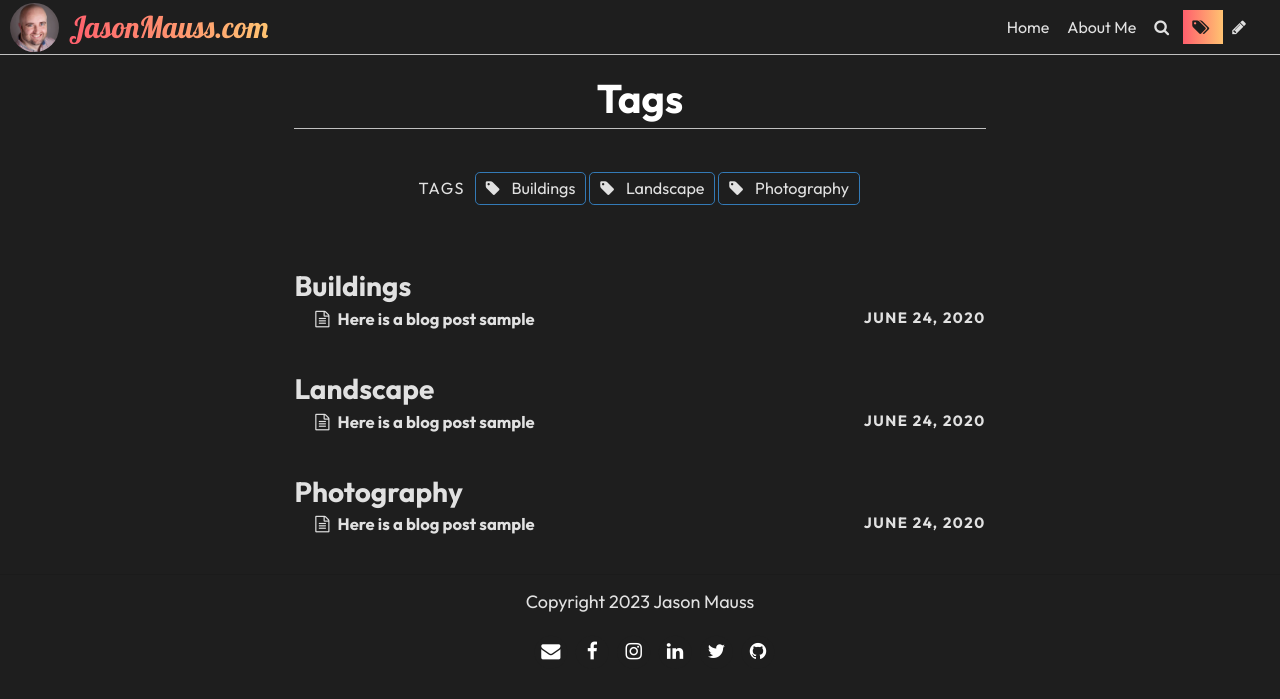
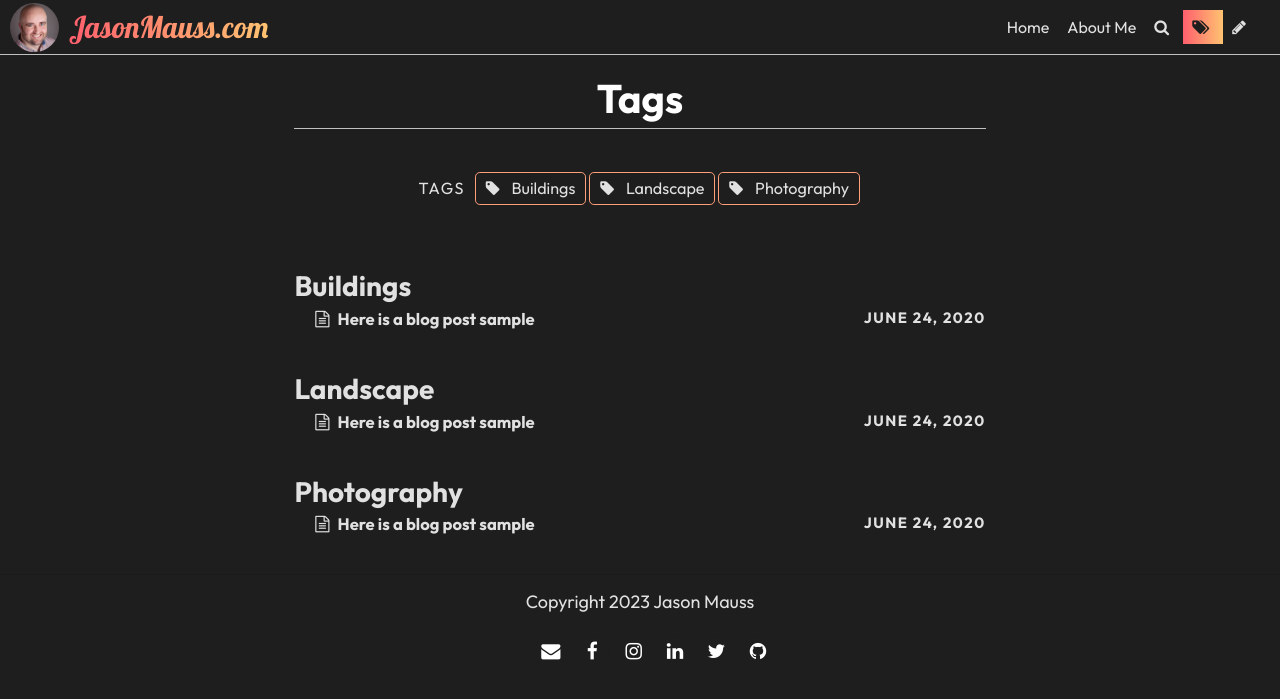
Before and after one commit to jasonmauss/jasonmaussblog, a Jekyll site: the page built from pages/tags.md, in a window 1280 px wide. Shown: the top 699 px of the page. Built offline with Jekyll 4.4.1, drawn with Linux system fonts in a browser that asks for light colours; some web fonts are replaced; comment, search, counter and statistics services are not loaded.

Commit message:
more tag page styling

```diff
--- a/styles/styles.css
+++ b/styles/styles.css
@@ -267,15 +267,15 @@ article, .comments, .feature-image .post-content, .feature-image footer,
 }
 
 .button-link:hover, a.button:hover {
-    background: #337ab7;
+    background: linear-gradient(270deg, #FFC371 0%, #FF5F6D 100%);
     border: 1px solid #337ab7;
-    color: #fff;
+    color: #1E1E1E;
     text-decoration: none
 }
 
 .body-link:hover, article a:hover, .posts .post-teaser p a:hover {
     text-decoration: underline;
-    color: #22527b
+    color: #FFA07A
 }
 
 .post-link:hover {
--- a/styles/typography.css
+++ b/styles/typography.css
@@ -70,7 +70,7 @@ ul {
 }
 
 a {
-  color: #337ab7;
+  color: #FFA07A;
   text-decoration: none;
 }
 
```
